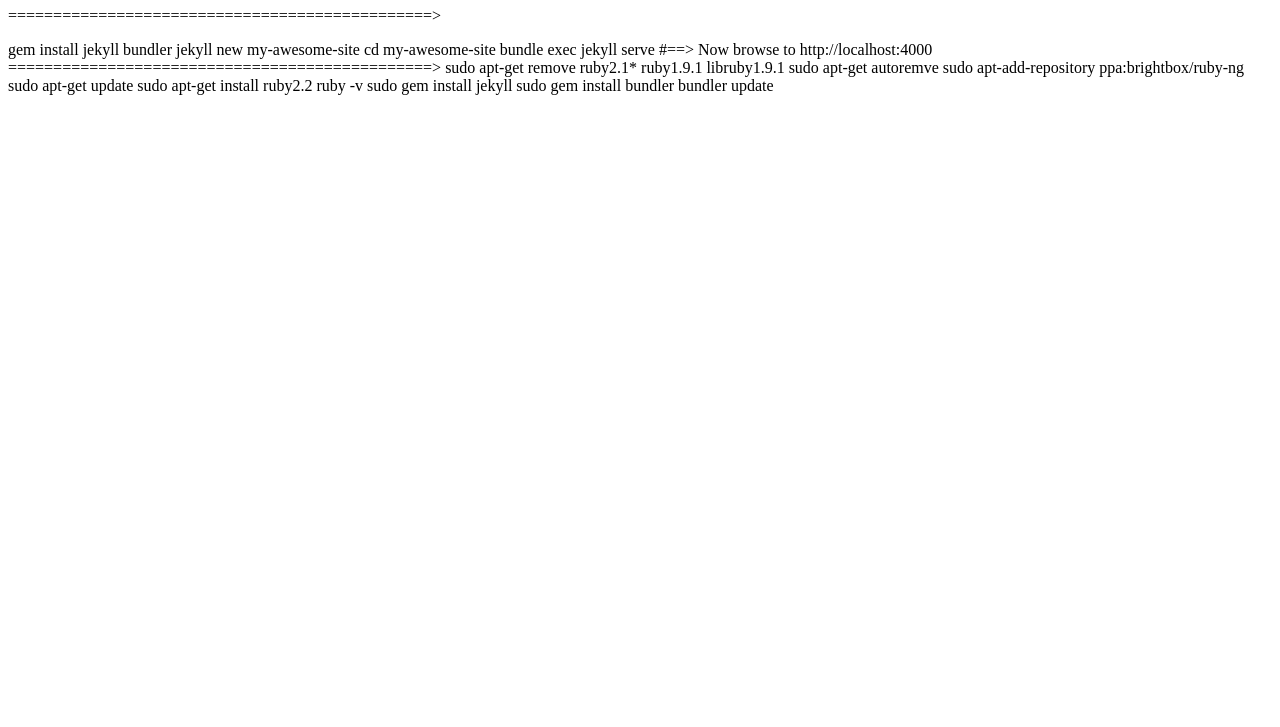
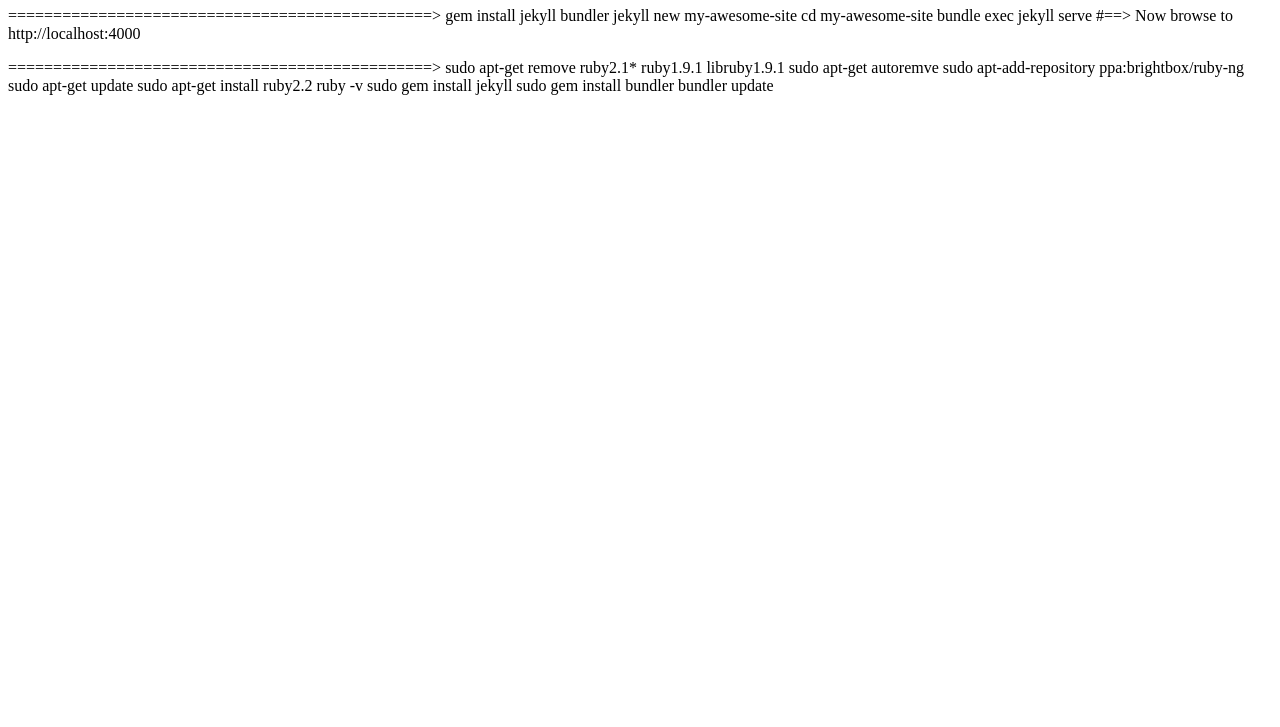
Before and after one commit to MinXu/MinXu.github.io, a plain HTML site: page index.html in a window 1280 px wide. Shown: the part 73-800 px from the top of the page. Drawn offline with Linux system fonts and the light colour scheme.

Commit message:
Update index.html

```diff
--- a/index.html
+++ b/index.html
@@ -3,12 +3,12 @@
 <body>
 <h1>Hello World</h1>
 
-<p>===============================================></p>
+<p>===============================================>
 gem install jekyll bundler
 jekyll new my-awesome-site
 cd my-awesome-site
 bundle exec jekyll serve
-#==> Now browse to http://localhost:4000
+#==> Now browse to http://localhost:4000</p>
 
 
 
```
